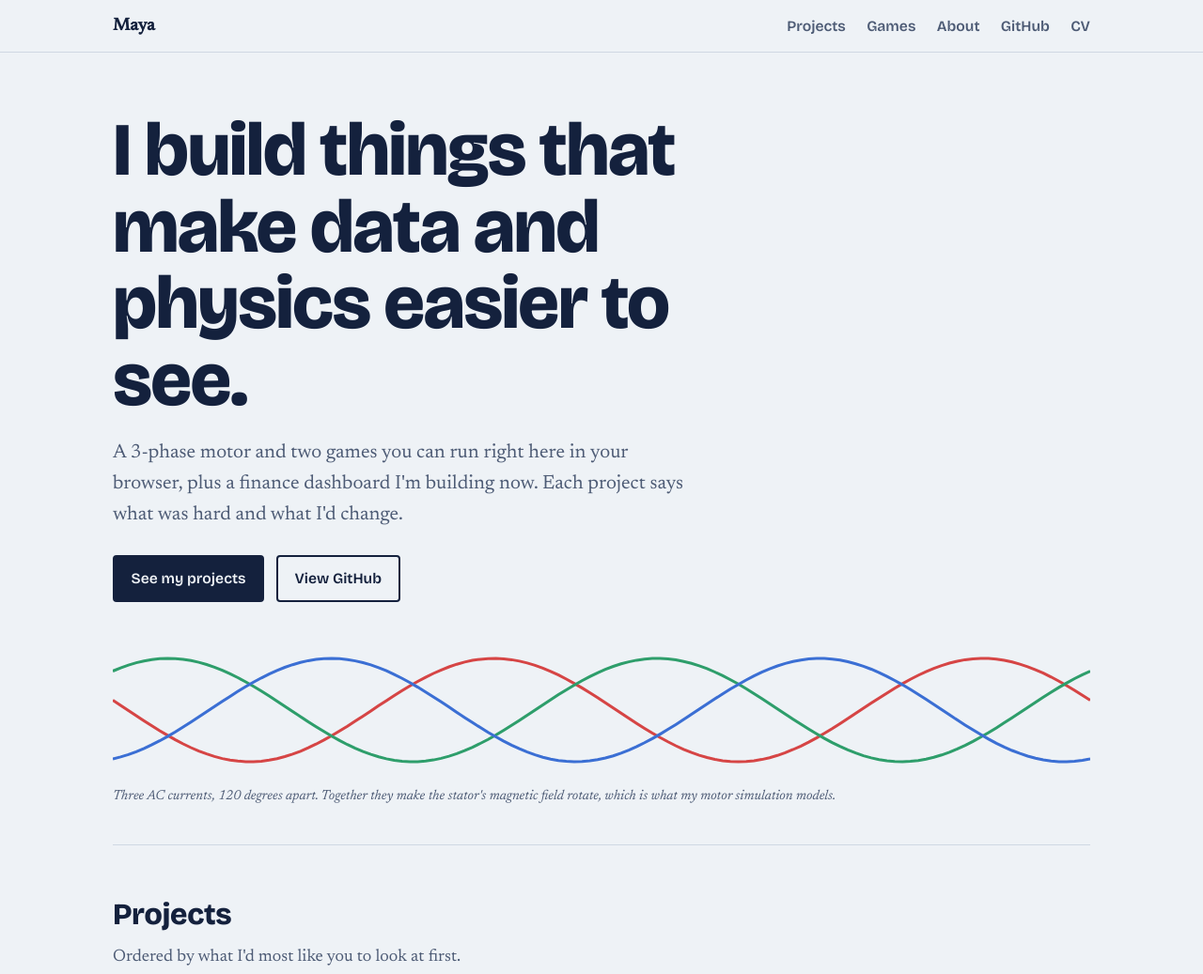
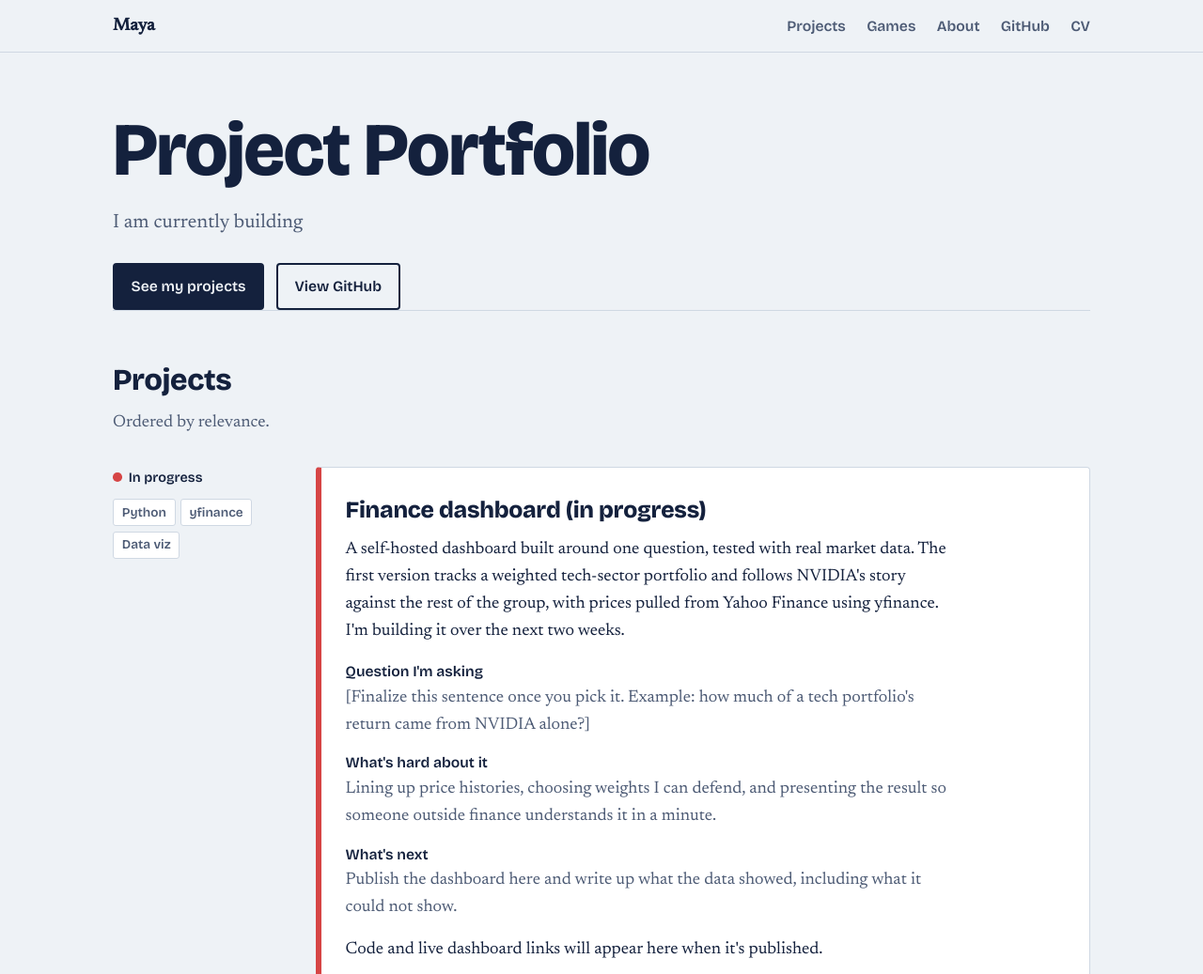
Before and after one commit to mayaagge/mayaagge.github.io, a plain HTML site: page index.html in a window 1280 px wide. Shown: the top 1037 px of the page at 94% size. Drawn offline with nearby package versions, Linux system fonts and the light colour scheme.

Commit message:
Update index.html

```diff
--- a/index.html
+++ b/index.html
@@ -130,24 +130,16 @@
   <div class="wrap">
 
     <div class="hero">
-      <h1>I build things that make data and physics easier to see.</h1>
-      <p class="lede">A 3-phase motor and two games you can run right here in your browser, plus a finance dashboard I'm building now. Each project says what was hard and what I'd change.</p>
+      <h1>Project Portfolio</h1>
+      <p class="lede">I am currently building</p>
       <div class="btns">
         <a class="btn solid" href="#projects">See my projects</a>
         <a class="btn" href="https://github.com/mayaagge">View GitHub</a>
       </div>
 
-      <svg class="waves" id="waves" viewBox="0 0 1000 150" preserveAspectRatio="none" role="img" aria-label="Three sine waves offset by 120 degrees, the three phases of an AC induction motor">
-        <path id="wa" fill="none" stroke="var(--phase-a)" stroke-width="3"/>
-        <path id="wb" fill="none" stroke="var(--phase-b)" stroke-width="3"/>
-        <path id="wc" fill="none" stroke="var(--phase-c)" stroke-width="3"/>
-      </svg>
-      <p class="waves-cap">Three AC currents, 120 degrees apart. Together they make the stator's magnetic field rotate, which is what my motor simulation models.</p>
-    </div>
-
     <section id="projects">
       <h2>Projects</h2>
-      <p class="sub">Ordered by what I'd most like you to look at first.</p>
+      <p class="sub">Ordered by relevance.</p>
 
       <!-- FINANCE -->
       <article class="project">
```
